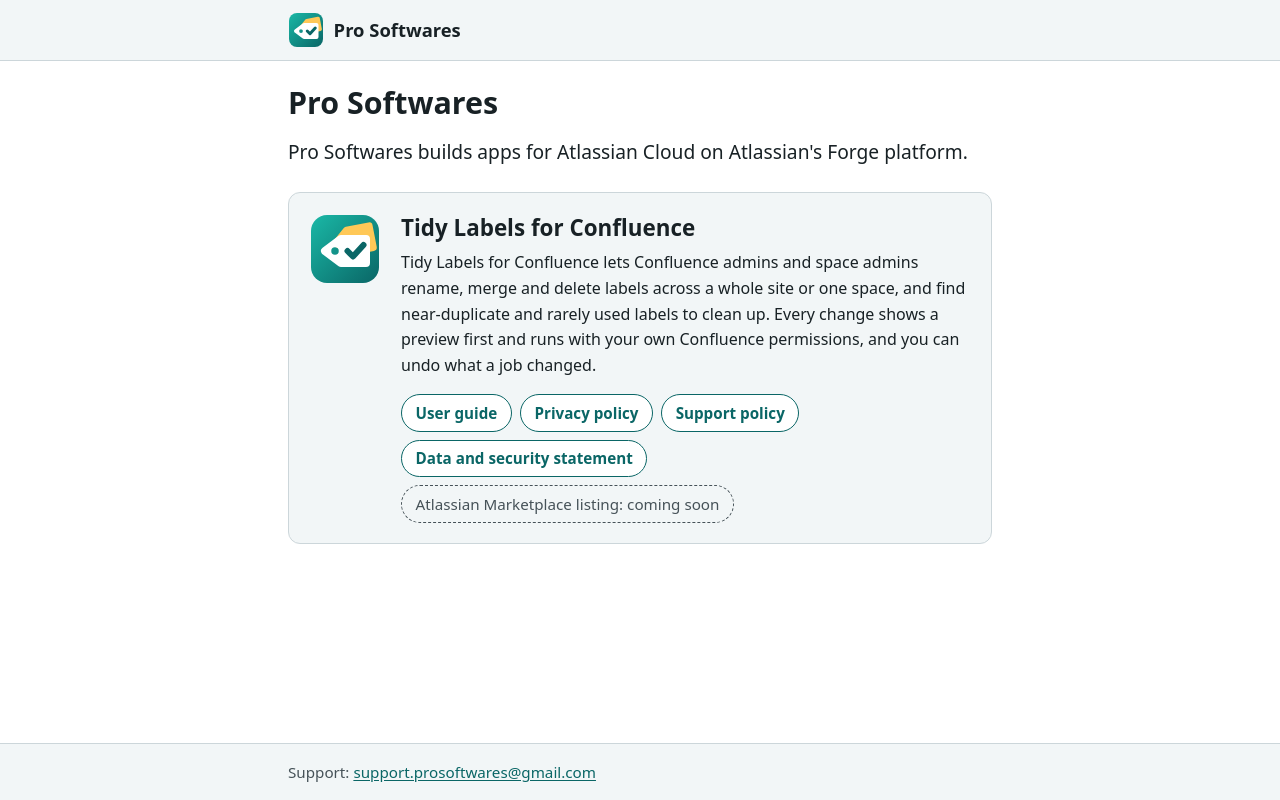
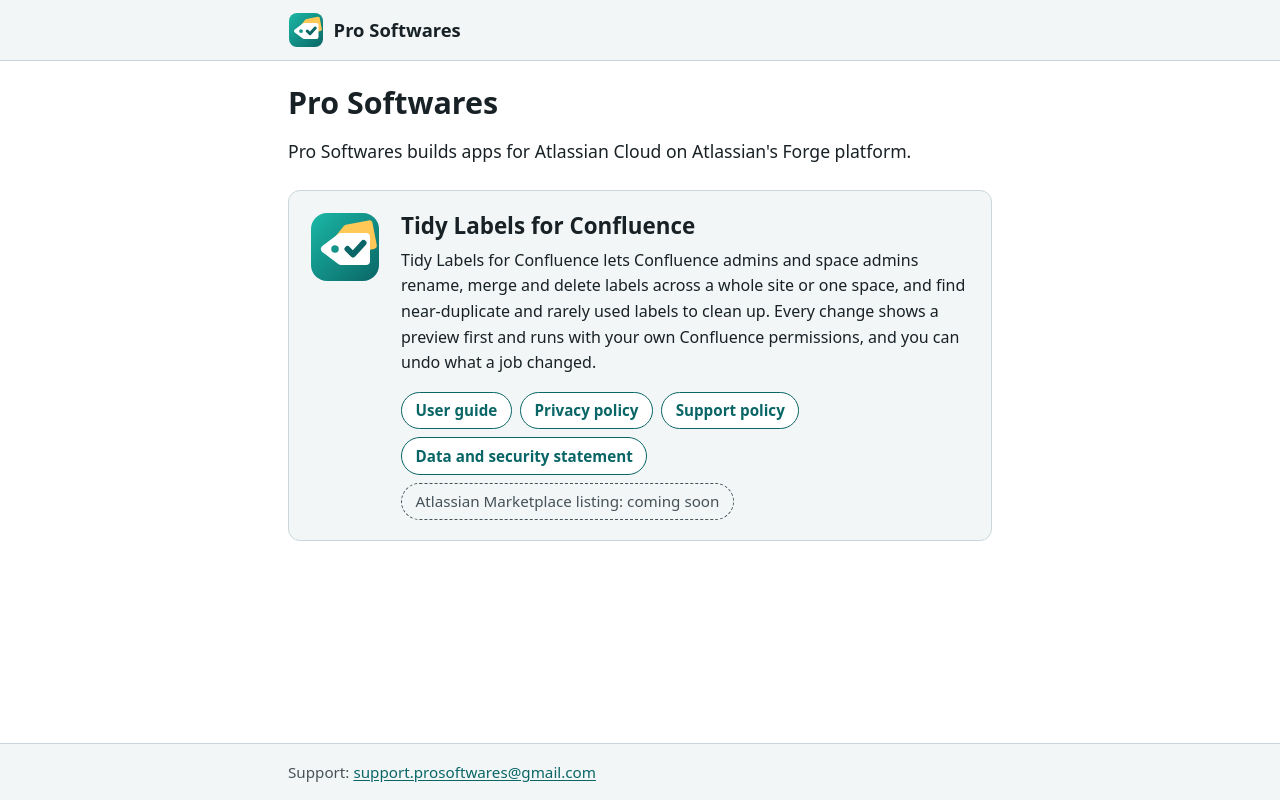
Before and after one commit to support-pro-softwares/support-pro-softwares.github.io, a plain HTML site: page index.html in a window 1280 px wide. Drawn offline with Linux system fonts and the light colour scheme.

Commit message:
update assets/site.css

```diff
--- a/assets/site.css
+++ b/assets/site.css
@@ -211,9 +211,8 @@
 /* Home page */
 .lede {
   margin: 0 0 1.5rem;
-  font-size: 1.2rem;
+  font-size: 1.1rem;
   max-width: 46rem;
-  text-wrap: balance;
 }
 .product {
   display: flex;
```
